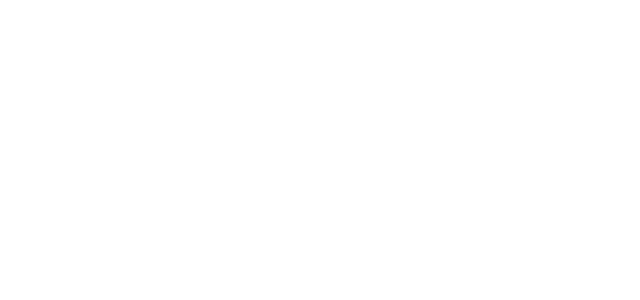
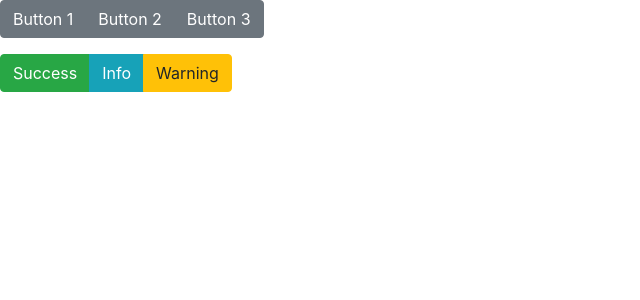
Before and after one commit to suryo/nuxt-experiment, a Nuxt app: page /buttongroup in a window 1280 px wide. Before the commit this address had no page. Shown: the top 300 px of the page, without its empty margins (0-640 px from the left). Built offline with nearby package versions, Linux system fonts and the light colour scheme.

Commit message:
add buttongroup page

```diff
--- /dev/null
+++ b/pages/buttongroup.vue
@@ -0,0 +1,22 @@
+<template>
+  <div>
+  <div>
+    <b-button-group>
+      <b-button>Button 1</b-button>
+      <b-button>Button 2</b-button>
+      <b-button>Button 3</b-button>
+    </b-button-group>
+  </div>
+  <div class="mt-3">
+    <b-button-group>
+      <b-button variant="success">Success</b-button>
+      <b-button variant="info">Info</b-button>
+      <b-button variant="warning">Warning</b-button>
+    </b-button-group>
+  </div>
+</div>
+</template>
+
+<script>
+export default {}
+</script>
```
